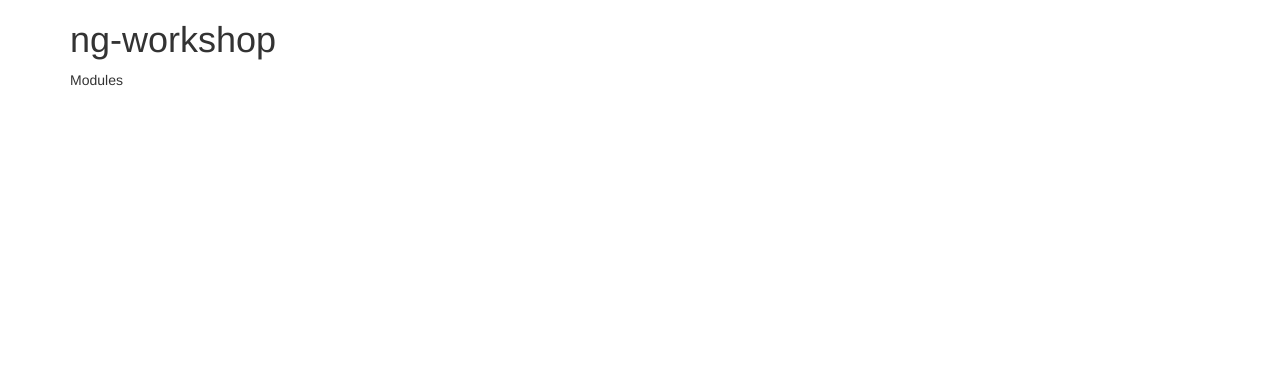
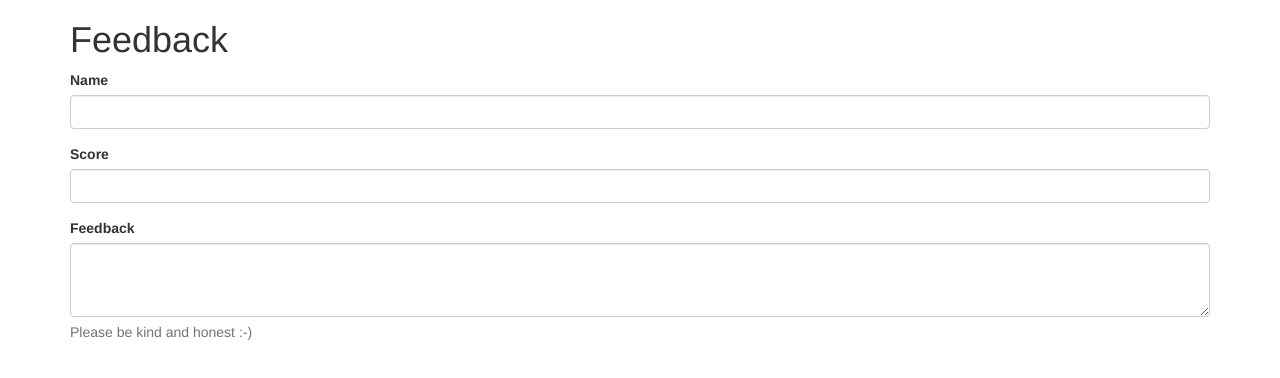
Before and after one commit to kentcdodds/ng-workshop, a website: page index.html in a window 1280 px wide. Drawn offline with nearby package versions, Linux system fonts and the light colour scheme.

Commit message:
Directives ¯\_(ツ)_/¯

```diff
--- a/app.js
+++ b/app.js
@@ -1,3 +1 @@
-angular.module('app', []); // Creation
-
-var app = angular.module('app'); // Getter
+angular.module('app', []);
--- a/index.html
+++ b/index.html
@@ -15,8 +15,27 @@
 
 
 <div class="container">
-  <h1>ng-workshop</h1>
-  Modules
+  <h1>
+    Feedback
+    <span ng-if="workshop.attendee">from {{workshop.attendee}}</span>
+  </h1>
+
+  <form>
+    <div class="form-group">
+      <label for="name">Name</label>
+      <input type="text" class="form-control" id="name" ng-model="workshop.attendee"/>
+    </div>
+    <div class="form-group">
+      <label for="score">Score</label>
+      <input type="number" min="0" max="10" class="form-control" id="score" ng-model="workshop.score"/>
+    </div>
+    <div class="form-group">
+      <label for="feedback">Feedback</label>
+      <textarea id="feedback" class="form-control" rows="3" ng-model="workshop.feedback"></textarea>
+      <p class="help-block">Please be kind and honest :-)</p>
+    </div>
+  </form>
+
 </div>
 
 
```
Also changed, not shown: README.md.
